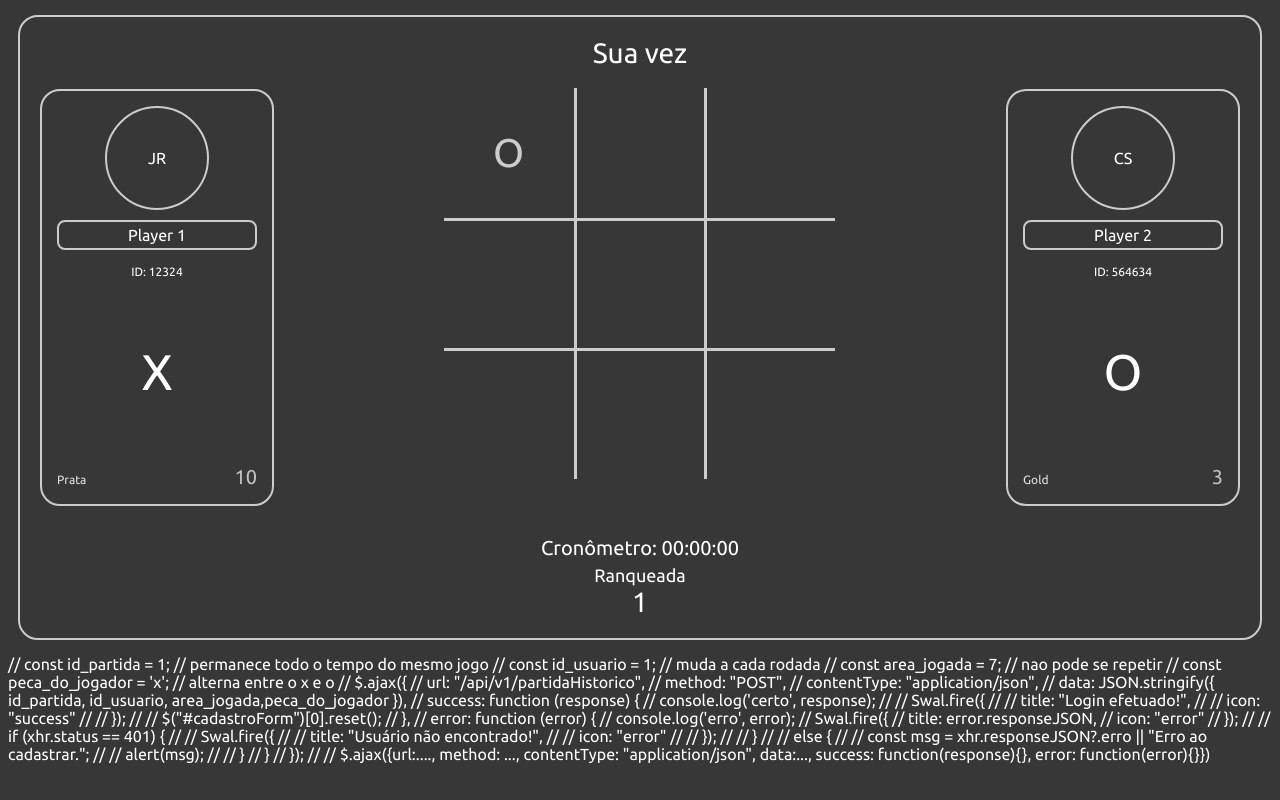
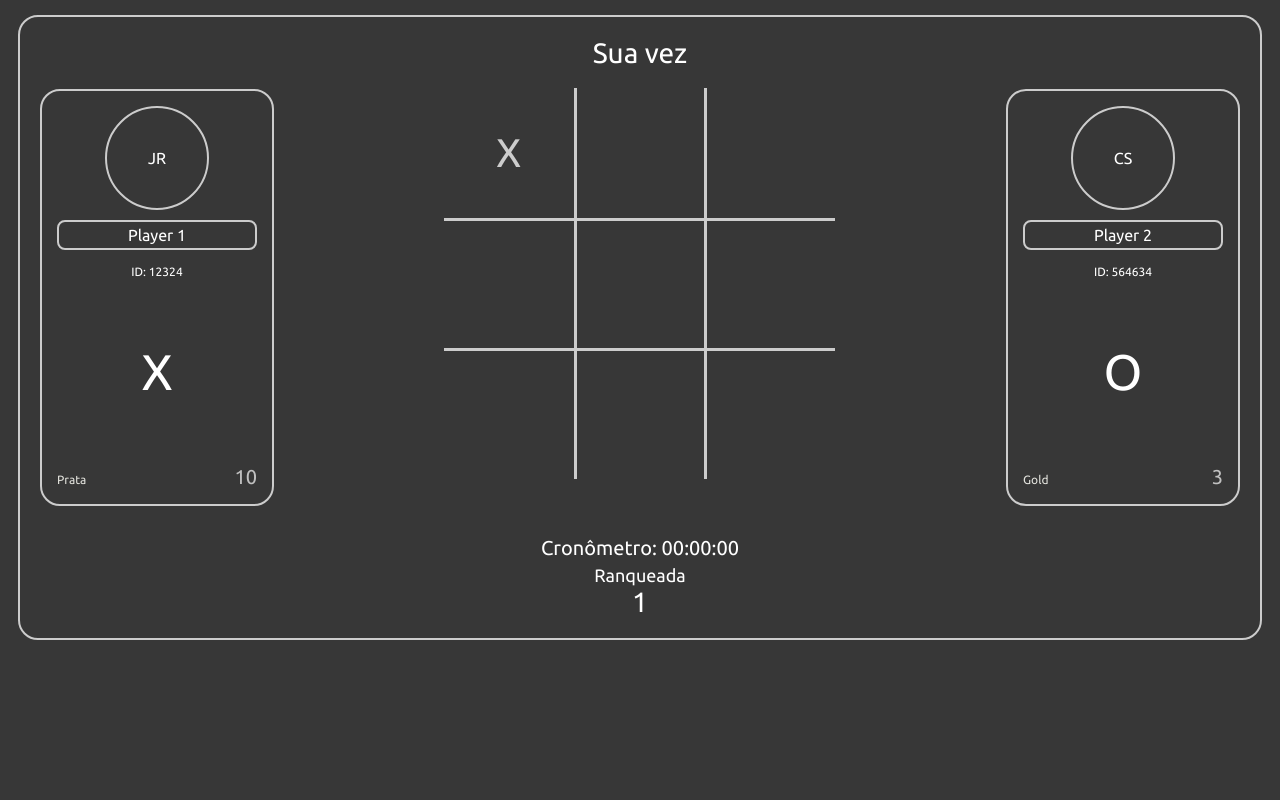
Before and after one commit to josercf/jogo-velha, a website: page public/partida_historico/jogarPartida.html in a window 1280 px wide. Both pictures are taken after a click on the element 510 px from the left and 154 px from the top of the page. Drawn offline with nearby package versions, Linux system fonts and the light colour scheme; some packages are replaced by stand-ins of ours; a script that the page names is missing.

Commit message:
feat: implementar verificação de vitória no jogo e corrigir inicialização do jogador

```diff
--- a/public/partida_historico/jogarPartida.html
+++ b/public/partida_historico/jogarPartida.html
@@ -221,7 +221,7 @@
 <script>
     const id_player1 = 1; // ID do jogador 1
     const id_player2 = 2; // ID do jogador 2
-    let ultimoJogador = id_player1; // Começa com o jogador 1
+    let ultimoJogador = null; // Começa com o jogador 1
 
     $(document).ready(function() {
         $(".celula").click(function() {
@@ -238,8 +238,39 @@
             } else {
                 alert("Essa célula já foi preenchida!");
             }
+
+            verificarVitoria();
         });
     });
+
+    function verificarVitoria(){
+        const combinacoes = [
+            [1, 2, 3],
+            [4, 5, 6],
+            [7, 8, 9],
+            [1, 4, 7],
+            [2, 5, 8],
+            [3, 6, 9],
+            [1, 5, 9],
+            [3, 5, 7]
+        ];
+
+        for (let i = 0; i < combinacoes.length; i++) {
+            const [a, b, c] = combinacoes[i];
+            const celulaA = $(`#celula-${a}`).text();
+            const celulaB = $(`#celula-${b}`).text();
+            const celulaC = $(`#celula-${c}`).text();
+
+            if (celulaA === celulaB && celulaB === celulaC && celulaA !== "") {
+                //alert(`Jogador ${jogadorAtual} venceu!`);
+                Swal.fire({
+                        title: `Jogador ${ultimoJogador} venceu!`,
+                        icon: "success"
+                    });
+                return;
+            }
+        }
+    }
 
     function definirJogador(){
         if(ultimoJogador == id_player1){
@@ -257,7 +288,7 @@
             return "O";
         }
     }
-</script>
+
 
 
 // const id_partida  = 1; // permanece todo o tempo do mesmo jogo
@@ -301,3 +332,6 @@
 //         });
 
 //         // $.ajax({url:...., method: ..., contentType: "application/json", data:..., success: function(response){}, error: function(error){}})
+
+
+</script>
```
